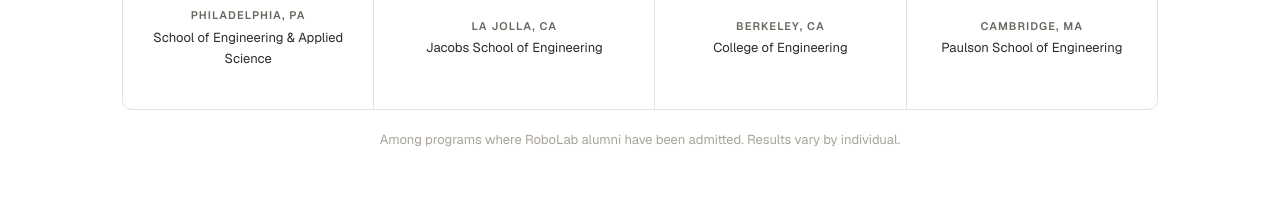
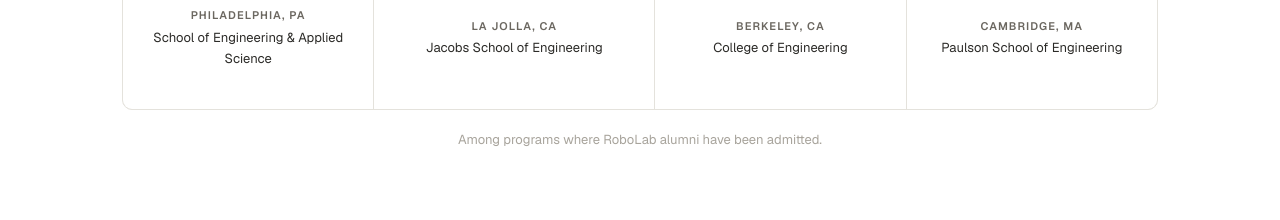
Before and after one commit to calvin003/RoboLab, a website: page index.html in a window 1280 px wide. Shown: the part 6680-6900 px from the top of the page. Drawn offline with nearby package versions, Linux system fonts and the light colour scheme.

Commit message:
remove 'Results vary by individual' disclaimer

```diff
--- a/index.html
+++ b/index.html
@@ -716,7 +716,7 @@
 
   </div>
 
-  <p style="font-size:0.8125rem;color:var(--gray-400);margin-top:1.25rem;text-align:center">Among programs where RoboLab alumni have been admitted. Results vary by individual.</p>
+  <p style="font-size:0.8125rem;color:var(--gray-400);margin-top:1.25rem;text-align:center">Among programs where RoboLab alumni have been admitted.</p>
 </div>
 
 <div style="background:var(--gray-50);border-top:var(--border);border-bottom:var(--border);padding:5rem 2rem">
```
Also changed, not shown: robotics_landing_7.html (+1 -1 lines).
